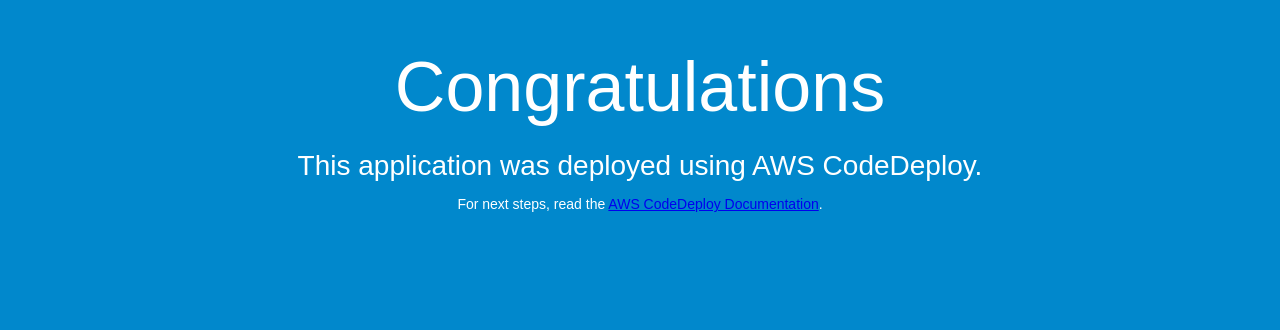
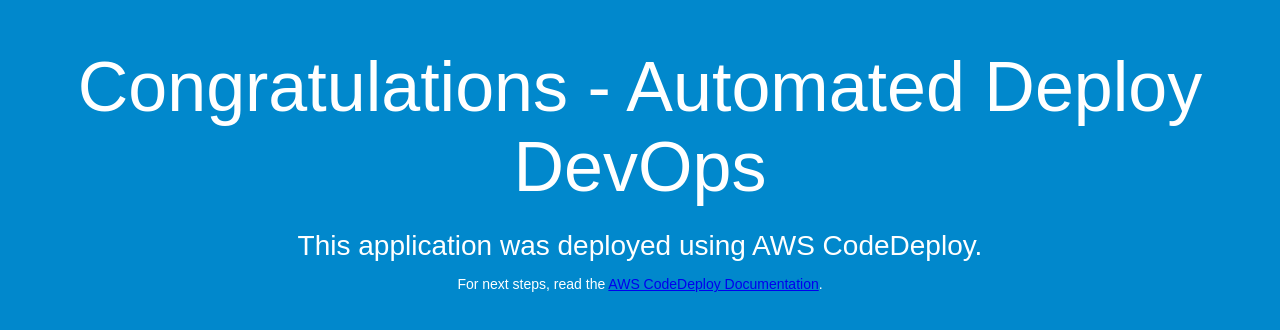
Before and after one commit to kennethcolina/code-deploy-sample, a plain HTML site: page index.html in a window 1280 px wide. Drawn offline with Linux system fonts and the light colour scheme.

Commit message:
update index.html

```diff
--- a/index.html
+++ b/index.html
@@ -26,7 +26,7 @@
 </head>
 <body>
   <div align="center">
-    <h1>Congratulations</h1>
+    <h1>Congratulations - Automated Deploy DevOps</h1>
     <h2>This application was deployed using AWS CodeDeploy.</h2>
     <p>For next steps, read the <a href="http://aws.amazon.com/documentation/codedeploy">AWS CodeDeploy Documentation</a>.</p>
   </div>
```
